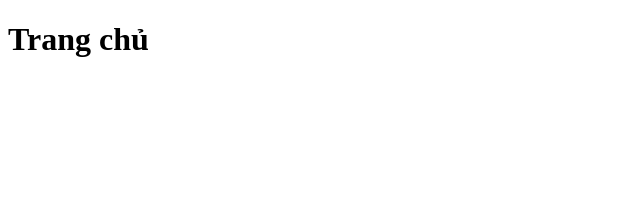
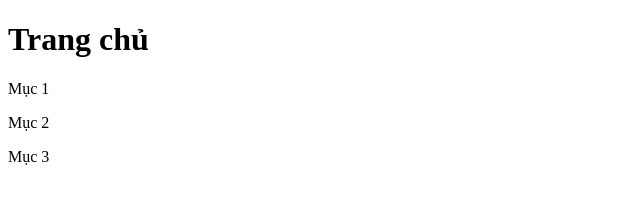
Before and after one commit to BaoLe2005/Bai04_Git-GitHub, a plain HTML site: page index.html in a window 1280 px wide. Shown: the whole page, without its empty margins (0-640 px from the left). Drawn offline with Linux system fonts and the light colour scheme.

Commit message:
Day la ban can xoa

```diff
--- a/index.html
+++ b/index.html
@@ -7,5 +7,8 @@
 </head>
 <body>
     <h1>Trang chủ</h1>
+    <p>Mục 1</p>
+    <p>Mục 2</p>
+    <p>Mục 3</p>
 </body>
 </html>
```
